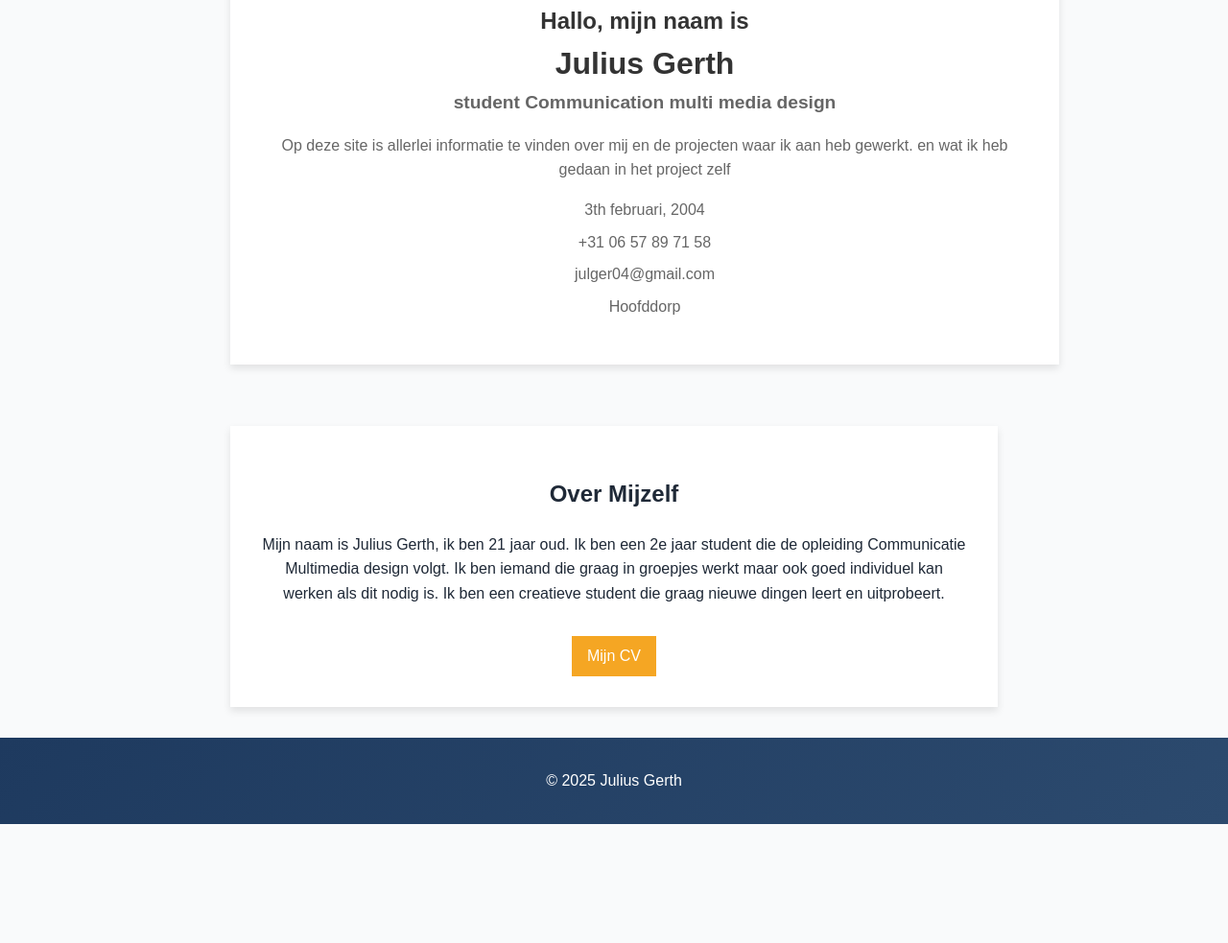
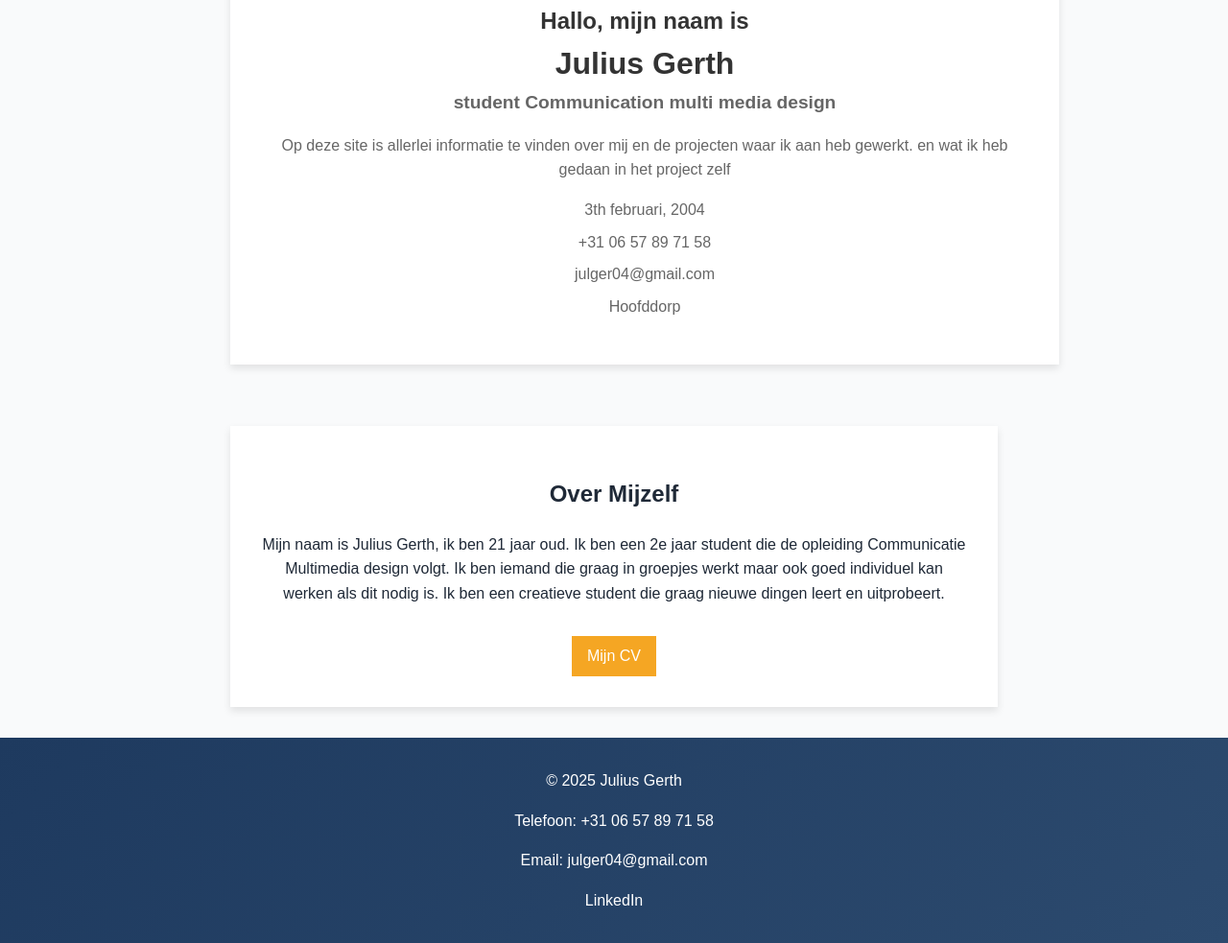
Before and after one commit to smartjulger/portfolio_julius_Gerth, a plain HTML site: page index.html in a window 1280 px wide. Shown: the part 285-1268 px from the top of the page at 96% size. Before the commit the page ends 1144 px from the top, so only its background shows below. Drawn offline with Linux system fonts and the light colour scheme.

Commit message:
link duidelijker

```diff
--- a/index.html
+++ b/index.html
@@ -49,6 +49,15 @@
     </main>
     <footer>
       <p>&copy; 2025 Julius Gerth</p>
+      <p>Telefoon: +31 06 57 89 71 58</p>
+      <p>Email: <a href="mailto:julger04@gmail.com">julger04@gmail.com</a></p>
+      <p>
+        <a
+          href="https://www.linkedin.com/in/julius-gerth-81500b1b6/"
+          target="_blank"
+          >LinkedIn</a
+        >
+      </p>
     </footer>
   </body>
 </html>
--- a/styles.css
+++ b/styles.css
@@ -246,6 +246,16 @@ footer {
     color: var(--surface-color);
 }
 
+/* Improve footer link readability */
+footer a {
+    color: #ffffff; /* Set link color to white */
+    text-decoration: none; /* Remove underline */
+}
+
+footer a:hover {
+    text-decoration: underline; /* Add underline on hover */
+}
+
 /* Remove dots from lists */
 .no-dots {
     list-style-type: none;
```
